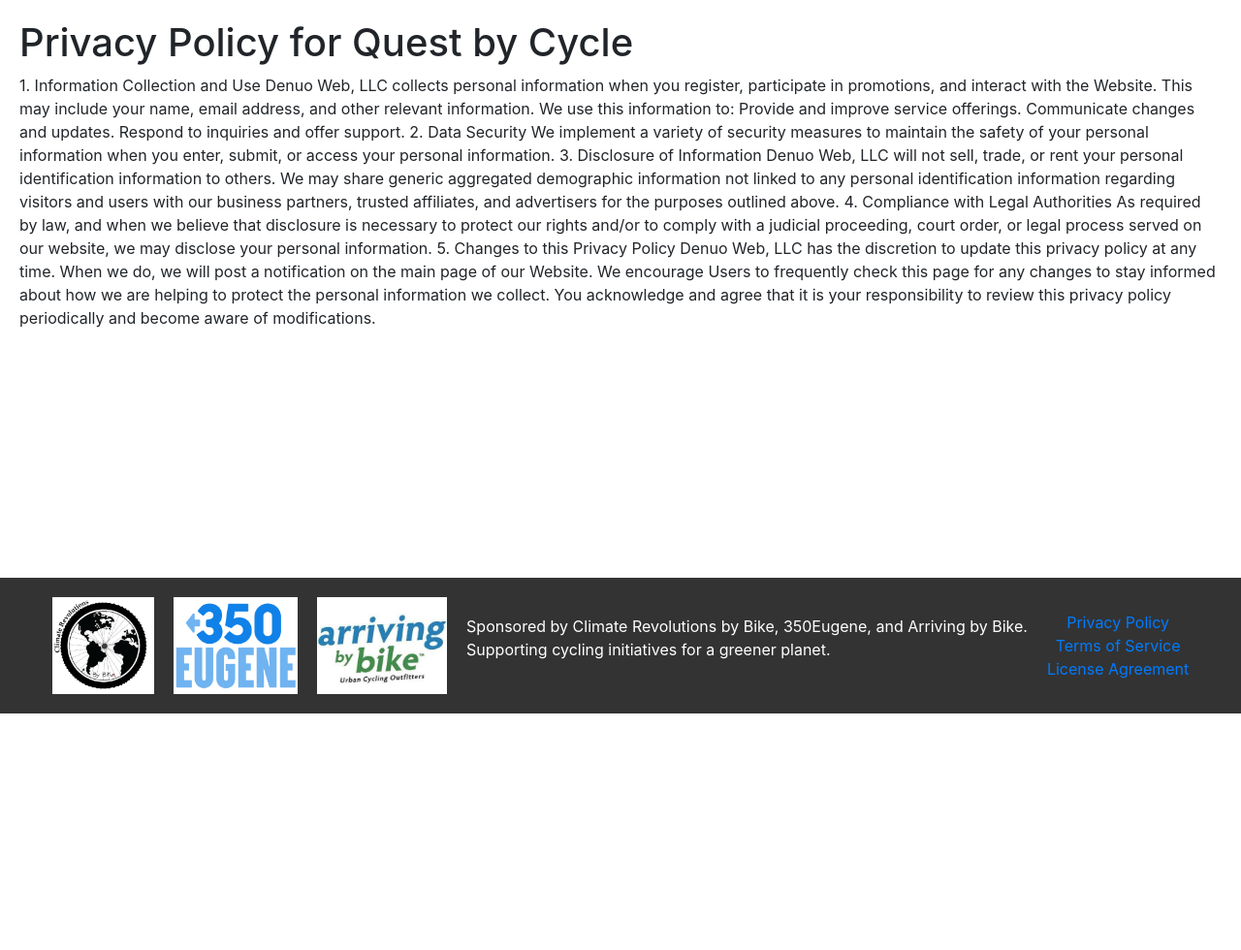
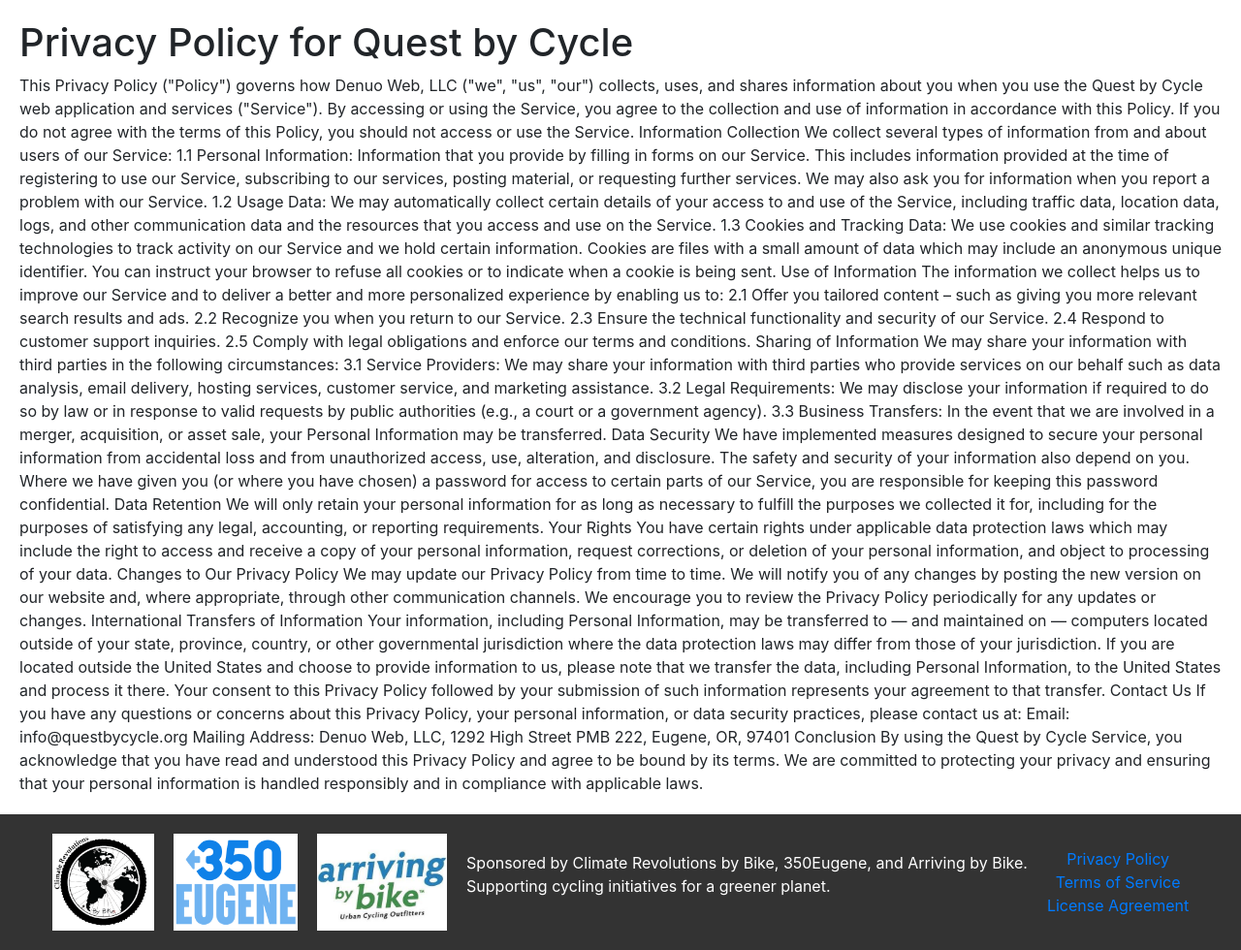
Before and after one commit to pnewstein/QuestByCycle, a Flask app: page /auth/privacy_policy in a window 1280 px wide. Shown: the part 64-1044 px from the top of the page at 97% size. Before the commit the page ends 800 px from the top, so only its background shows below. Run offline with Flask 3, Linux system fonts and the light colour scheme; parts of the project's set-up code (start-up, migrations or seed data) failed here and were passed over; some libraries are stand-ins or nearby versions.

Commit message:
Update privacy_policy.html

```diff
--- a/app/templates/privacy_policy.html
+++ b/app/templates/privacy_policy.html
@@ -3,19 +3,46 @@
 {% block content %}
 <h1>Privacy Policy for Quest by Cycle</h1>
 
-1. Information Collection and Use
-Denuo Web, LLC collects personal information when you register, participate in promotions, and interact with the Website. This may include your name, email address, and other relevant information. We use this information to:
-Provide and improve service offerings.
-Communicate changes and updates.
-Respond to inquiries and offer support.
-2. Data Security
-We implement a variety of security measures to maintain the safety of your personal information when you enter, submit, or access your personal information.
-3. Disclosure of Information
-Denuo Web, LLC will not sell, trade, or rent your personal identification information to others. We may share generic aggregated demographic information not linked to any personal identification information regarding visitors and users with our business partners, trusted affiliates, and advertisers for the purposes outlined above.
-4. Compliance with Legal Authorities
-As required by law, and when we believe that disclosure is necessary to protect our rights and/or to comply with a judicial proceeding, court order, or legal process served on our website, we may disclose your personal information.
-5. Changes to this Privacy Policy
-Denuo Web, LLC has the discretion to update this privacy policy at any time. When we do, we will post a notification on the main page of our Website. We encourage Users to frequently check this page for any changes to stay informed about how we are helping to protect the personal information we collect. You acknowledge and agree that it is your responsibility to review this privacy policy periodically and become aware of modifications.
+This Privacy Policy ("Policy") governs how Denuo Web, LLC ("we", "us", "our") collects, uses, and shares information about you when you use the Quest by Cycle web application and services ("Service"). By accessing or using the Service, you agree to the collection and use of information in accordance with this Policy. If you do not agree with the terms of this Policy, you should not access or use the Service.
 
+Information Collection
+We collect several types of information from and about users of our Service:
+1.1 Personal Information: Information that you provide by filling in forms on our Service. This includes information provided at the time of registering to use our Service, subscribing to our services, posting material, or requesting further services. We may also ask you for information when you report a problem with our Service.
+
+1.2 Usage Data: We may automatically collect certain details of your access to and use of the Service, including traffic data, location data, logs, and other communication data and the resources that you access and use on the Service.
+
+1.3 Cookies and Tracking Data: We use cookies and similar tracking technologies to track activity on our Service and we hold certain information. Cookies are files with a small amount of data which may include an anonymous unique identifier. You can instruct your browser to refuse all cookies or to indicate when a cookie is being sent.
+
+Use of Information
+The information we collect helps us to improve our Service and to deliver a better and more personalized experience by enabling us to:
+2.1 Offer you tailored content – such as giving you more relevant search results and ads.
+2.2 Recognize you when you return to our Service.
+2.3 Ensure the technical functionality and security of our Service.
+2.4 Respond to customer support inquiries.
+2.5 Comply with legal obligations and enforce our terms and conditions.
+
+Sharing of Information
+We may share your information with third parties in the following circumstances:
+3.1 Service Providers: We may share your information with third parties who provide services on our behalf such as data analysis, email delivery, hosting services, customer service, and marketing assistance.
+3.2 Legal Requirements: We may disclose your information if required to do so by law or in response to valid requests by public authorities (e.g., a court or a government agency).
+3.3 Business Transfers: In the event that we are involved in a merger, acquisition, or asset sale, your Personal Information may be transferred.
+
+Data Security
+We have implemented measures designed to secure your personal information from accidental loss and from unauthorized access, use, alteration, and disclosure. The safety and security of your information also depend on you. Where we have given you (or where you have chosen) a password for access to certain parts of our Service, you are responsible for keeping this password confidential.
+Data Retention
+We will only retain your personal information for as long as necessary to fulfill the purposes we collected it for, including for the purposes of satisfying any legal, accounting, or reporting requirements.
+Your Rights
+You have certain rights under applicable data protection laws which may include the right to access and receive a copy of your personal information, request corrections, or deletion of your personal information, and object to processing of your data.
+Changes to Our Privacy Policy
+We may update our Privacy Policy from time to time. We will notify you of any changes by posting the new version on our website and, where appropriate, through other communication channels. We encourage you to review the Privacy Policy periodically for any updates or changes.
+
+International Transfers of Information
+Your information, including Personal Information, may be transferred to — and maintained on — computers located outside of your state, province, country, or other governmental jurisdiction where the data protection laws may differ from those of your jurisdiction. If you are located outside the United States and choose to provide information to us, please note that we transfer the data, including Personal Information, to the United States and process it there. Your consent to this Privacy Policy followed by your submission of such information represents your agreement to that transfer.
+Contact Us
+If you have any questions or concerns about this Privacy Policy, your personal information, or data security practices, please contact us at:
+Email: info@questbycycle.org
+Mailing Address: Denuo Web, LLC, 1292 High Street PMB 222, Eugene, OR, 97401
+Conclusion
+By using the Quest by Cycle Service, you acknowledge that you have read and understood this Privacy Policy and agree to be bound by its terms. We are committed to protecting your privacy and ensuring that your personal information is handled responsibly and in compliance with applicable laws.
 
 {% endblock %}
```
